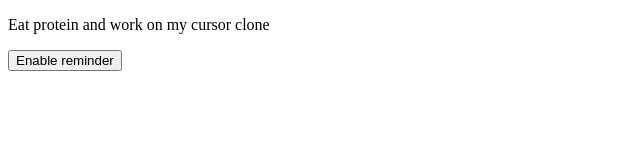
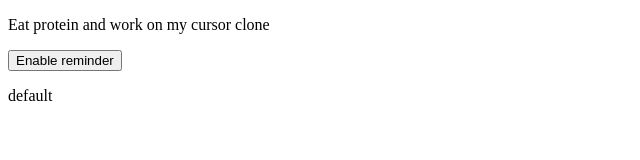
Before and after one commit to evans-tim/notifications, a plain HTML site: page index.html in a window 1280 px wide. Both pictures are taken after a click on the button "Enable reminder". Shown: the full height of the page, 0-640 px from the left. Drawn offline with Linux system fonts and the light colour scheme.

Commit message:
request notification permissions button

```diff
--- a/index.html
+++ b/index.html
@@ -11,12 +11,18 @@
   <body>
     <main>
       <p>Eat protein and work on my cursor clone</p>
-      <button type="button">Enable reminder</button>
+      <button id="enable-reminder" type="button">Enable reminder</button>
+      <p id="permission-result"></p>
     </main>
     <script>
       if ("serviceWorker" in navigator) {
         navigator.serviceWorker.register("./sw.js");
       }
+
+      document.getElementById("enable-reminder").addEventListener("click", async () => {
+        const result = await Notification.requestPermission();
+        document.getElementById("permission-result").textContent = result;
+      });
     </script>
   </body>
 </html>
```
